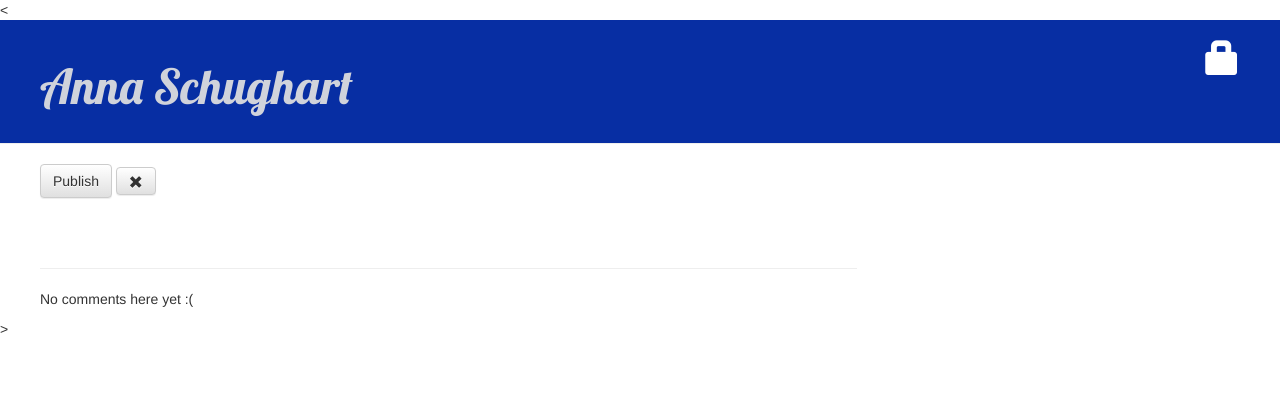
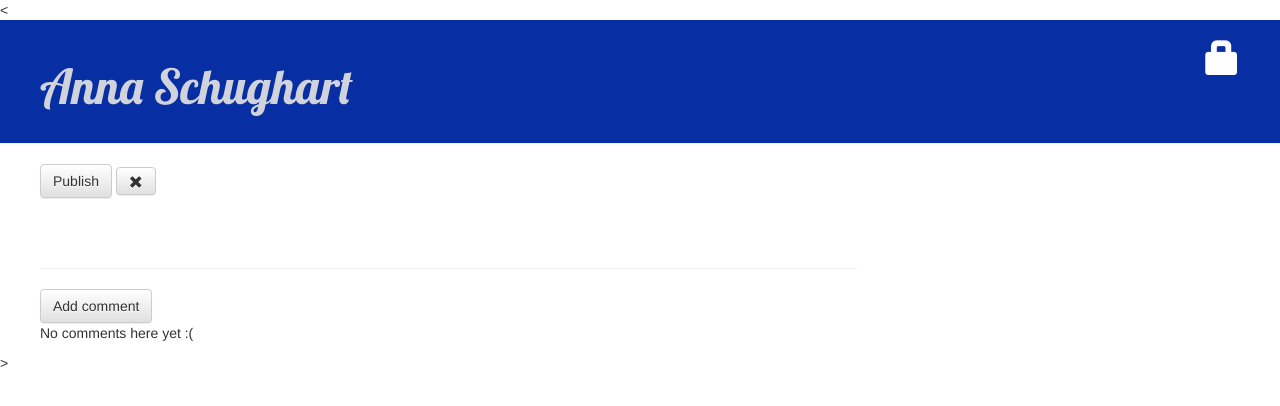
Before and after one commit to Taugel/my-new-blog, a Django app: template blog/templates/blog/post_detail.html in a window 1280 px wide. Shown: the top 406 px of the page. Run offline with Django 3.2, Linux system fonts and the light colour scheme; the template is opened without the code that fills it, so the values that code supplies are empty; some libraries are stand-ins or nearby versions.

Commit message:
(Kommis)

```diff
--- a/blog/templates/blog/post_detail.html
+++ b/blog/templates/blog/post_detail.html
@@ -22,6 +22,7 @@
     </div>
 
 <hr>
+<a class="btn btn-default" href="{% url 'add_comment_to_post' pk=post.pk %}">Add comment</a>
     {% for comment in post.comments.all %}
     {% if user.is_authenticated or comment.approved %}
     <div class="comment">
```
